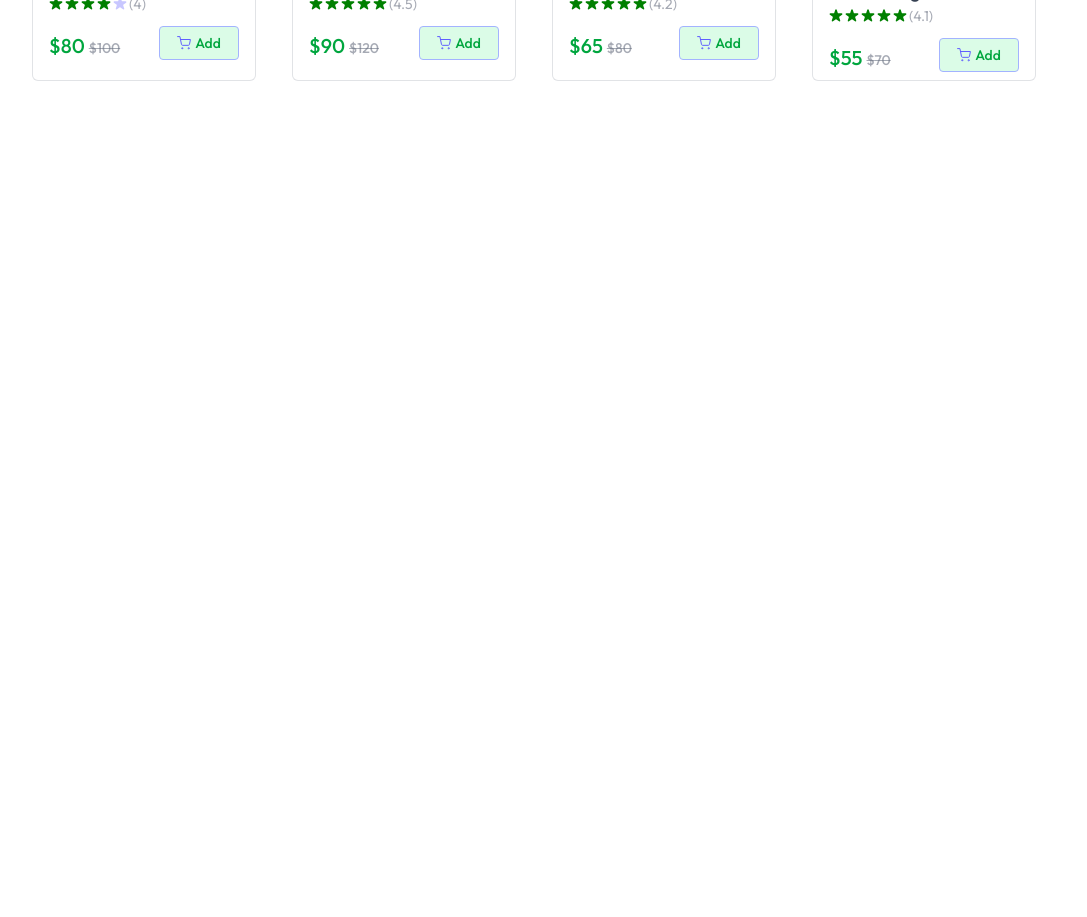
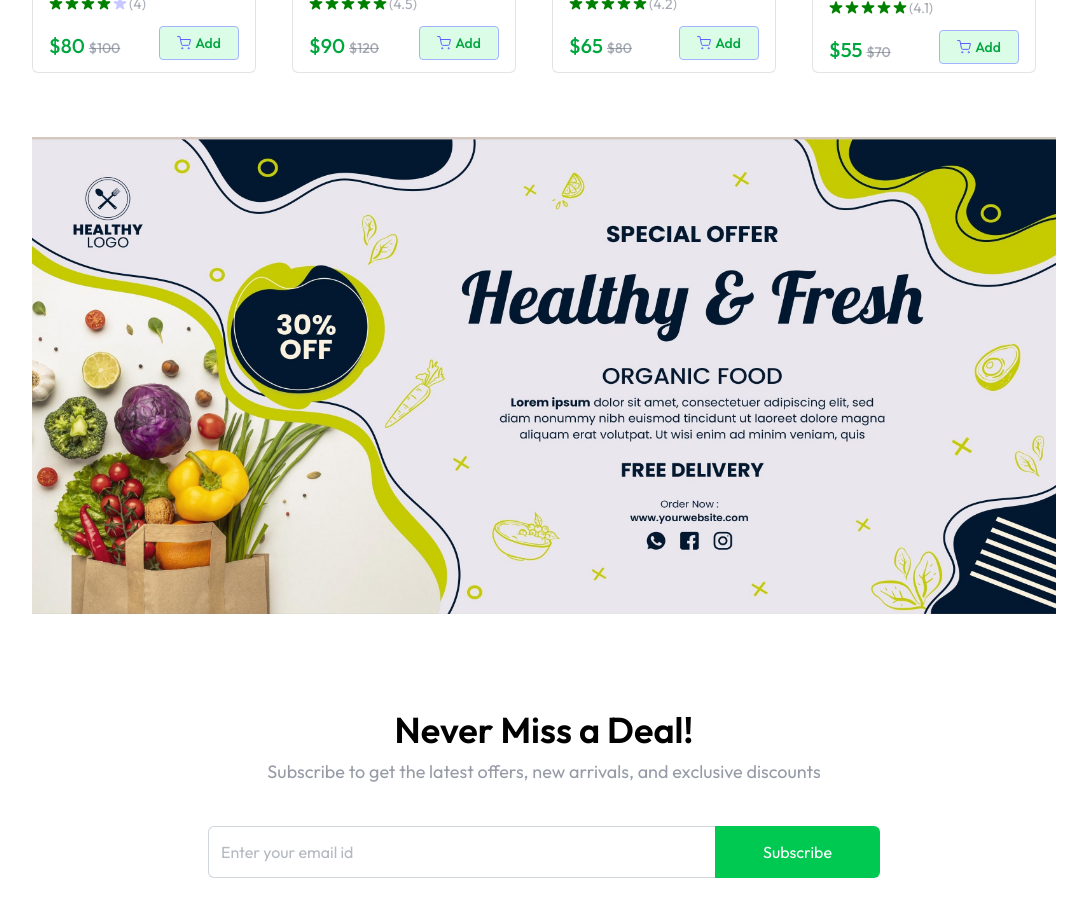
Before and after one commit to yasasArt/Grocery-Delivery, a React (Vite) app in the folder client/: page / in a window 1280 px wide. Shown: the part 1340-2257 px from the top of the page, without its empty margins (96-1183 px from the left). Before the commit the page ends 1421 px from the top, so only its background shows below. Built offline with nearby package versions, Linux system fonts and the light colour scheme.

Commit message:
bottom banner

```diff
--- /dev/null
+++ b/client/src/components/BottomBanner.jsx
@@ -0,0 +1,13 @@
+import React from 'react'
+
+const BottomBanner = () => {
+  return (
+    <div className='relative mt-16'>
+        <img src="bottomBanner.jpg" alt="Bottom Banner" className='w-full  object-cover' />
+        <img src="bottomBanner.jpg" alt="Bottom Banner" className='w-full md:hidden' />
+
+    </div>
+  )
+}
+
+export default BottomBanner
--- /dev/null
+++ b/client/src/components/NewsLetter.jsx
@@ -0,0 +1,24 @@
+const NewsLetter = () => {
+
+    return (
+        <div className="flex flex-col items-center justify-center text-center space-y-2 mt-24 pb-14">
+            <h1 className="md:text-4xl text-2xl font-semibold">Never Miss a Deal!</h1>
+            <p className="md:text-lg text-gray-500/70 pb-8">
+                Subscribe to get the latest offers, new arrivals, and exclusive discounts
+            </p>
+            <form className="flex items-center justify-between max-w-2xl w-full md:h-13 h-12">
+                <input
+                    className="border border-gray-300 rounded-md h-full border-r-0 outline-none w-full rounded-r-none px-3 text-gray-500"
+                    type="text"
+                    placeholder="Enter your email id"
+                    required
+                />
+                <button type="submit" className="md:px-12 px-8 h-full text-white bg-green-500 hover:bg-green-600 transition-all cursor-pointer rounded-md rounded-l-none">
+                    Subscribe
+                </button>
+            </form>
+        </div>
+    )
+}
+
+export default NewsLetter;
--- a/client/src/pages/Home.jsx
+++ b/client/src/pages/Home.jsx
@@ -2,6 +2,8 @@
 import MainBanner from '../components/MainBanner'
 import Categories from '../components/Categories'
 import BestSeller from '../components/BestSeller'
+import BottomBanner from '../components/BottomBanner'
+import NewsLetter from '../components/NewsLetter'
 
 const Home = () => {
   return (
@@ -9,6 +11,8 @@
         <MainBanner />
         <Categories />
         <BestSeller />
+        <BottomBanner />
+        <NewsLetter />
 
     </div>
   )
```
Also changed, not shown: client/public/bottomBanner.jpg (added), client/public/onion.jpeg.
